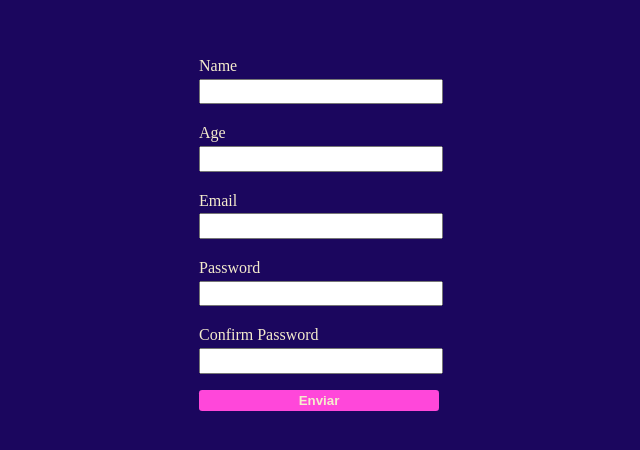
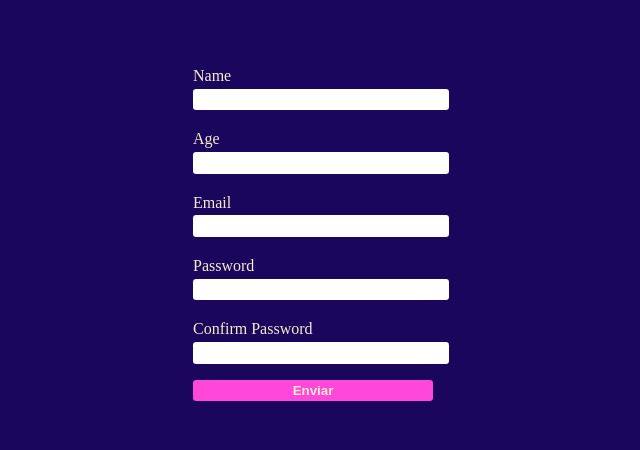
Before and after one commit to WilliamCSA04/guild-dojo, a React (Create React App) app: page / in a window 1280 px wide. Shown: the part 176-626 px from the top of the page, without its empty margins (319-959 px from the left). Built offline with nearby package versions, Linux system fonts and the light colour scheme.

Commit message:
:lipstick: Added default styled for input

```diff
--- a/src/components/Input/index.js
+++ b/src/components/Input/index.js
@@ -1,6 +1,16 @@
 import React from "react";
 import PropTypes from "prop-types";
+import styled from "styled-components";
 
+const DefaultInput = styled.input`
+  border-radius: 0.2rem;
+  border: none;
+  padding: 0 0.5rem;
+  -moz-appearance: textfield;
+  &::-webkit-inner-spin-button {
+    -webkit-appearance: none;
+  }
+`;
 export default function Input({
   id,
   className,
@@ -11,7 +21,7 @@ export default function Input({
   placeholder
 }) {
   return (
-    <input
+    <DefaultInput
       id={id}
       className={className}
       type={type}
```
